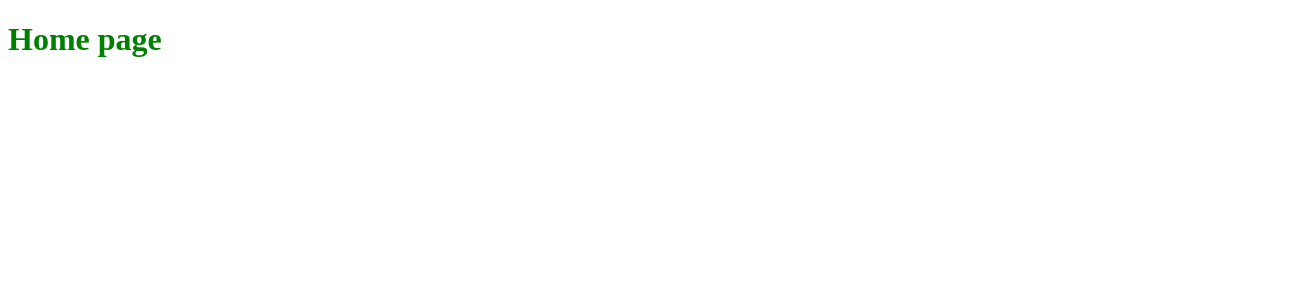
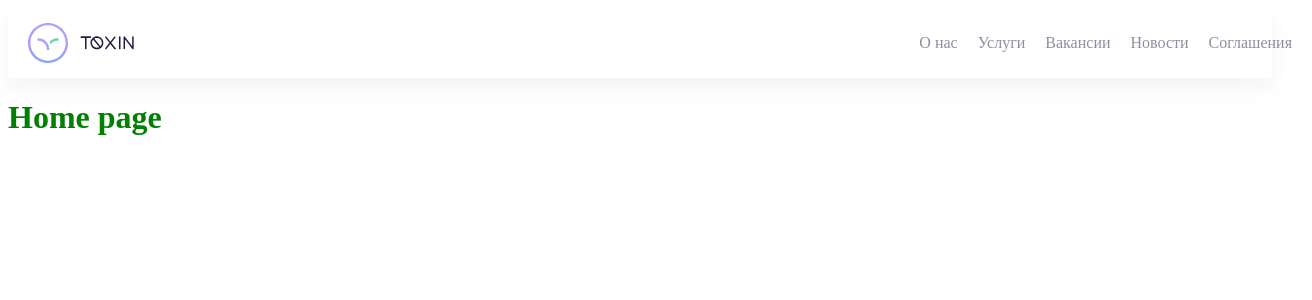
Before and after one commit to viprogramming/metalamp-project, a React (Create React App) app in the folder client/: page / in a window 1280 px wide. Shown: the top 300 px of the page, 1312 px wide, since content can reach past the window. Built offline with nearby package versions, Linux system fonts and the light colour scheme.

Commit message:
refactor header, add github-pages

```diff
--- a/client/src/pages/home/index.tsx
+++ b/client/src/pages/home/index.tsx
@@ -1,11 +1,22 @@
 import styled from "styled-components";
+
+import Header from "../../ui/components/header";
+
+import { getHeadersLinks } from "../../utils";
 
 const SHeading = styled.h1`
   color: green;
 `;
 
+const headerLinks = getHeadersLinks();
+
 const Home = () => {
-  return <SHeading>Home page</SHeading>;
+  return (
+    <>
+      <Header links={headerLinks} />
+      <SHeading>Home page</SHeading>
+    </>
+  );
 };
 
 export default Home;
--- a/client/src/ui/components/header/index.tsx
+++ b/client/src/ui/components/header/index.tsx
@@ -4,7 +4,7 @@ import styled from "styled-components";
 
 import { SContainer } from "../../../shared/container";
 
-import { books } from "../../../navigation/books";
+import { IBook } from "../../../navigation/books";
 
 import Logo from "../../../assets/Logo";
 
@@ -35,19 +35,18 @@ const SHeaderContainer = styled(SContainer)`
   justify-content: space-between;
   align-items: center;
 `;
+interface Props {
+  links: IBook[];
+}
 
-const headerLinks = Object.keys(books).filter(
-  (book) => books[book].isHeaderLink
-);
-
-const Header = () => {
+const Header = ({ links }: Props) => {
   return (
     <SHeader>
       <SHeaderContainer>
         <Logo />
         <SNav>
-          {headerLinks.map((book) => (
-            <SNavLink to={books[book].to}>{books[book].link}</SNavLink>
+          {links.map((book) => (
+            <SNavLink to={book.to}>{book.link}</SNavLink>
           ))}
         </SNav>
       </SHeaderContainer>
--- a/client/src/ui/footers_and_headers/index.tsx
+++ b/client/src/ui/footers_and_headers/index.tsx
@@ -1,7 +1,11 @@
 import Header from "../components/header";
 
+import { getHeadersLinks } from "../../utils";
+
+const headerLinks = getHeadersLinks();
+
 const FootersAndHeaders = () => {
-  return <Header />;
+  return <Header links={headerLinks} />;
 };
 
 export default FootersAndHeaders;
--- /dev/null
+++ b/client/src/utils/index.ts
@@ -0,0 +1,5 @@
+import { books } from "../navigation/books";
+
+export const getHeadersLinks = () => {
+  return Object.values(books).filter(({ isHeaderLink }) => isHeaderLink);
+};
```
Also changed, not shown: client/package.json (+6 -2 lines), client/src/navigation/books.ts (+7 -1 lines), 1 other file (tests, documents, lock files or other folders).
